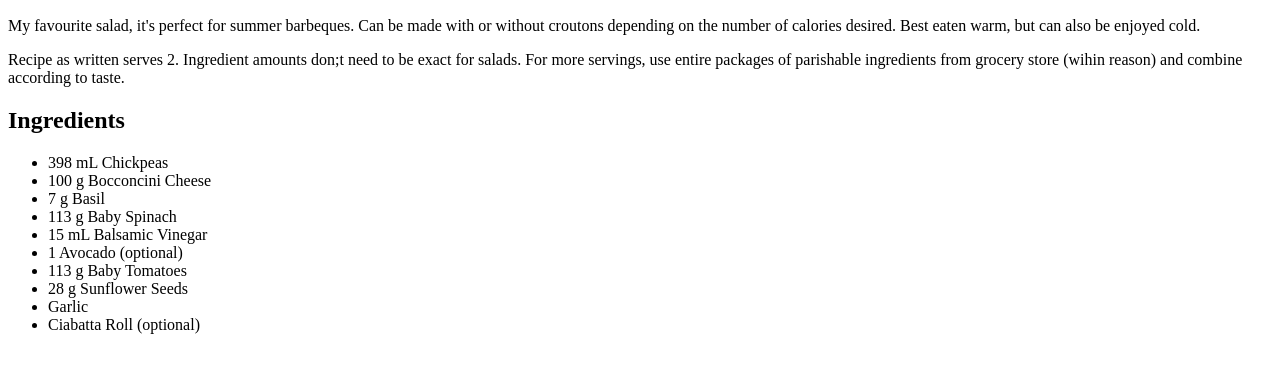
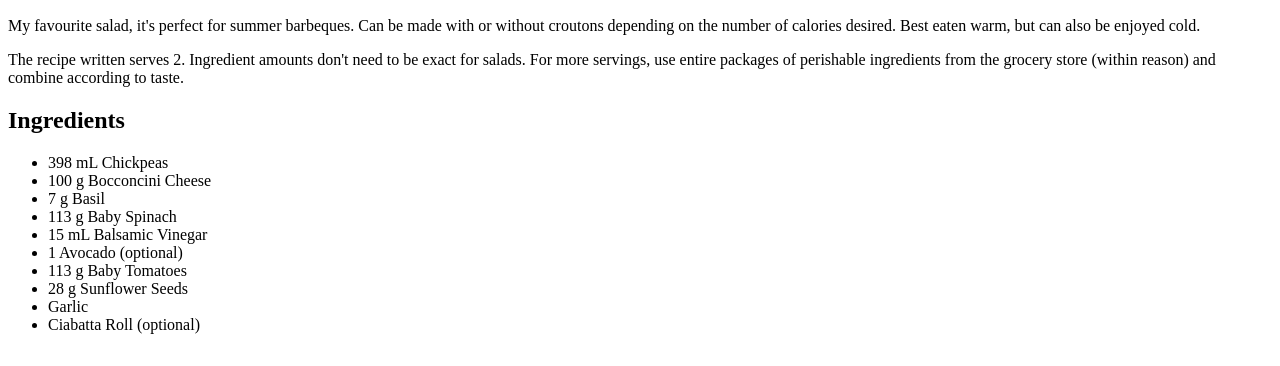
Before and after one commit to sarasahara17/odin-recipes, a plain HTML site: page recipes/mediterranean_chickpea_and_bocconcini_salad.html in a window 1280 px wide. Shown: the part 434-800 px from the top of the page. Drawn offline with Linux system fonts and the light colour scheme.

Commit message:
Correct spelling and grammar in text

```diff
--- a/recipes/mediterranean_chickpea_and_bocconcini_salad.html
+++ b/recipes/mediterranean_chickpea_and_bocconcini_salad.html
@@ -14,7 +14,7 @@
 
             <p>My favourite salad, it's perfect for summer barbeques. Can be made with or without croutons depending on the number of calories desired. Best eaten warm, but can also be enjoyed cold.</p>
 
-            <p>Recipe as written serves 2. Ingredient amounts don;t need to be exact for salads. For more servings, use entire packages of parishable ingredients from grocery store (wihin reason) and combine according to taste.</p>
+            <p>The recipe written serves 2. Ingredient amounts don't need to be exact for salads. For more servings, use entire packages of perishable ingredients from the grocery store (within reason) and combine according to taste.</p>
 
         <h2>Ingredients</h2>
 
```
